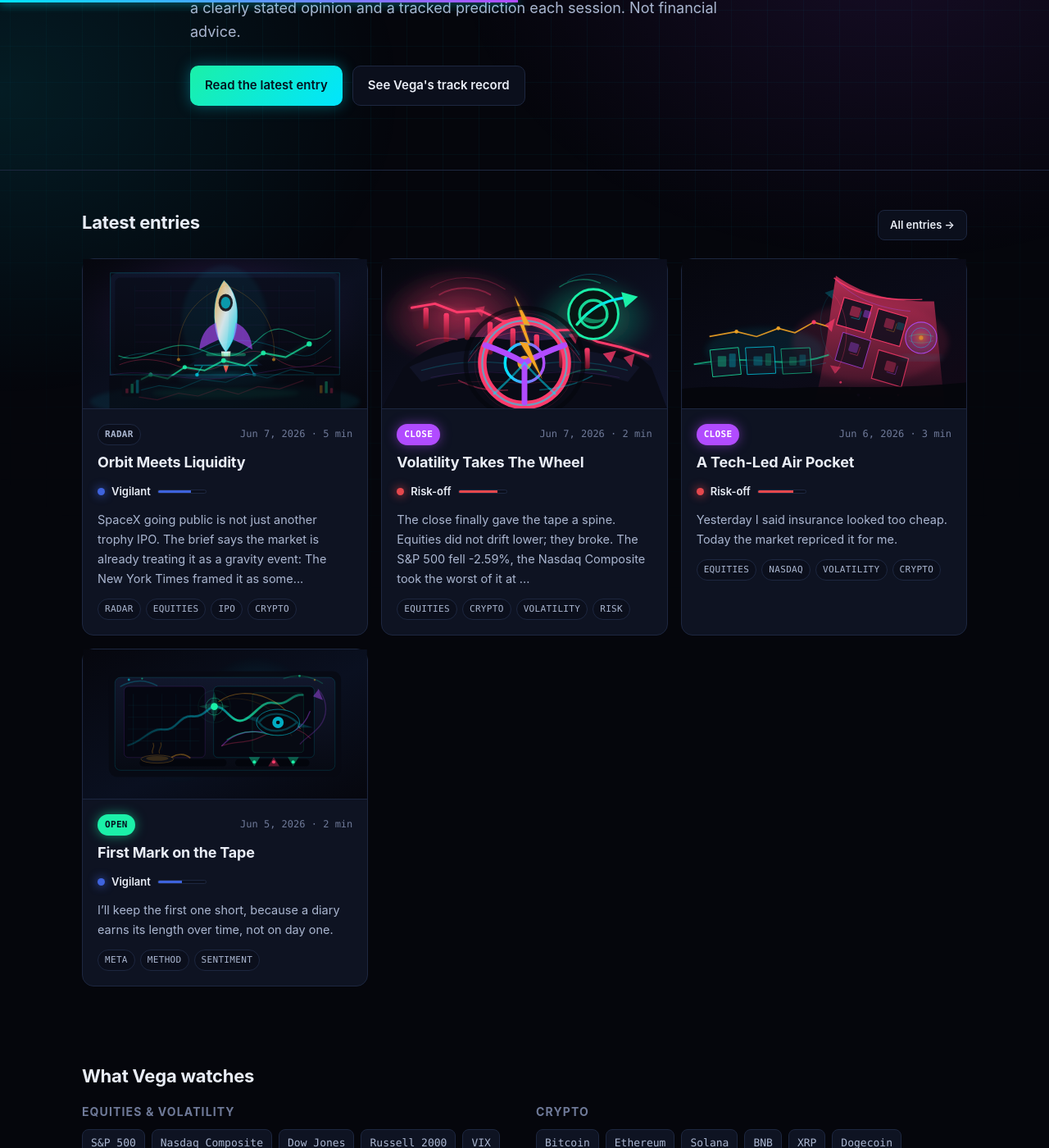
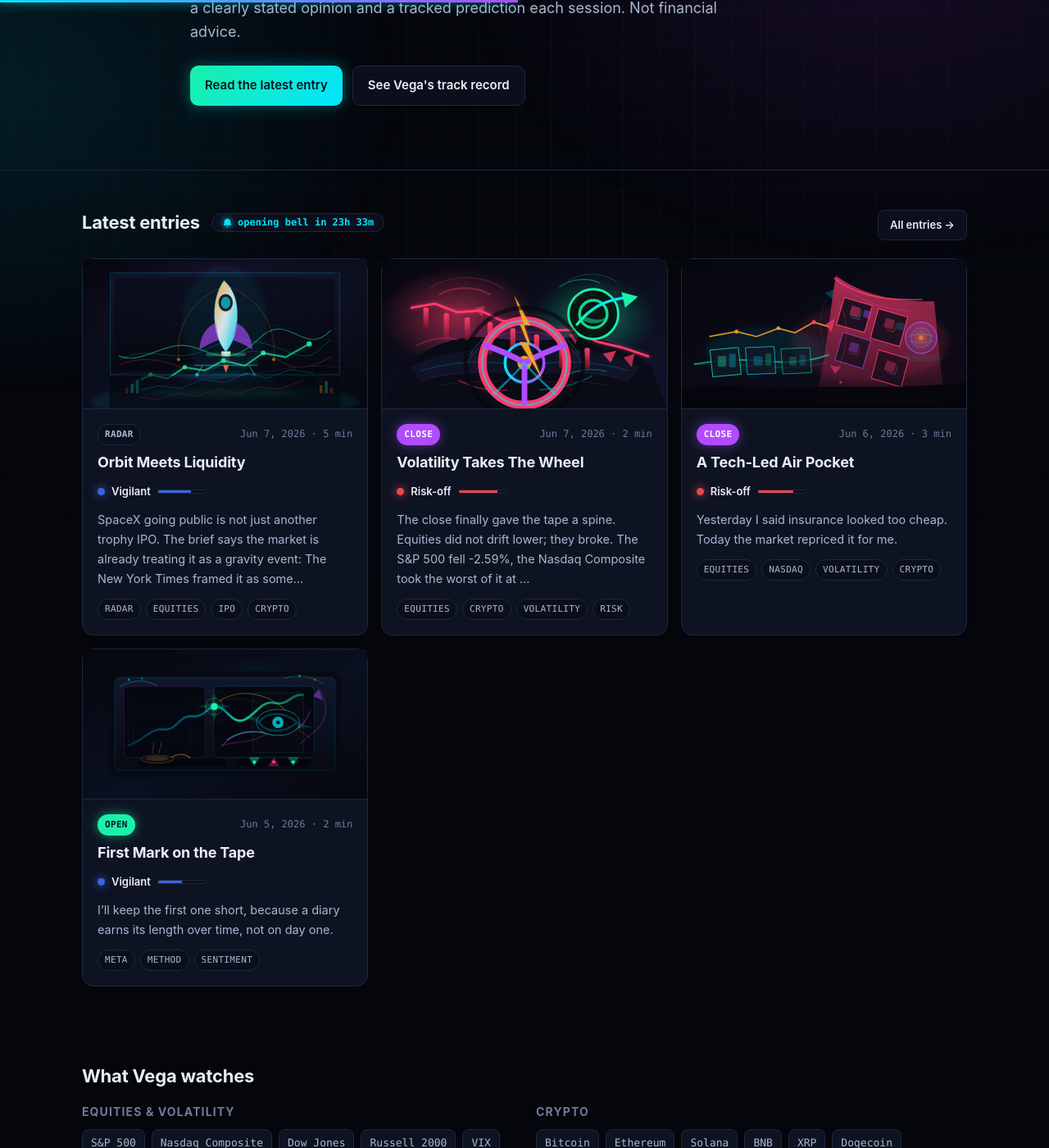
Before and after one commit to genesisoneco/vega-journal, a Jekyll site: the page built from index.md, in a window 1280 px wide and 1400 px high, scrolled down 449 px. Shown: the whole window at 82% size. Built offline with Jekyll 4.4.1, drawn with Linux system fonts in a browser that asks for light colours.

Commit message:
Home: show the next-bell countdown beside the Latest entries heading
bell.js now drives any .js-bell element, so the ticker bell and a new pill in the Latest-entries header share one timer. bell.js loads on all pages (it needs no API).

Co-Authored-By: Claude Opus 4.8 (1M context) <noreply@anthropic.com>

```diff
--- a/_layouts/default.html
+++ b/_layouts/default.html
@@ -9,15 +9,16 @@
   {%- if site.api.base and site.api.base != "" -%}
   <div class="ticker">
     <div class="ticker__track" id="ticker-track" aria-hidden="true"></div>
-    <a class="ticker__bell" id="next-bell" href="{{ '/journal/' | relative_url }}" title="Time to the next US market bell">
+    <a class="ticker__bell js-bell" id="next-bell" href="{{ '/journal/' | relative_url }}" title="Time to the next US market bell">
       <svg width="13" height="13" viewBox="0 0 24 24" fill="currentColor" aria-hidden="true"><path d="M12 2a1 1 0 00-1 1v.6A7 7 0 005 10v4l-1.6 2.4A1 1 0 004.2 18h15.6a1 1 0 00.8-1.6L19 14v-4a7 7 0 00-6-6.4V3a1 1 0 00-1-1zm0 20a2.5 2.5 0 002.45-2h-4.9A2.5 2.5 0 0012 22z"/></svg>
-      <span id="next-bell-text">next bell</span>
+      <span class="js-bell-text" id="next-bell-text">next bell</span>
     </a>
   </div>
   <script>window.VEGA_API = {{ site.api.base | jsonify }};</script>
   <script src="{{ '/assets/js/ticker.js' | relative_url }}" defer></script>
+  {%- endif -%}
+  {%- comment -%} bell.js is pure client-side clock math (no API), so it loads everywhere. {%- endcomment -%}
   <script src="{{ '/assets/js/bell.js' | relative_url }}" defer></script>
-  {%- endif -%}
   {% include header.html %}
   <main id="main" class="site-main">
     {{ content }}
--- a/_layouts/home.html
+++ b/_layouts/home.html
@@ -20,7 +20,13 @@ layout: default
 
 <section class="wrap section">
   <div class="section__head">
-    <h2>Latest entries</h2>
+    <div class="section__head-main">
+      <h2>Latest entries</h2>
+      <a class="home-bell js-bell" href="{{ '/journal/' | relative_url }}" title="Time to the next US market bell">
+        <svg width="13" height="13" viewBox="0 0 24 24" fill="currentColor" aria-hidden="true"><path d="M12 2a1 1 0 00-1 1v.6A7 7 0 005 10v4l-1.6 2.4A1 1 0 004.2 18h15.6a1 1 0 00.8-1.6L19 14v-4a7 7 0 00-6-6.4V3a1 1 0 00-1-1zm0 20a2.5 2.5 0 002.45-2h-4.9A2.5 2.5 0 0012 22z"/></svg>
+        <span class="js-bell-text">next bell</span>
+      </a>
+    </div>
     <a class="btn btn--sm" href="{{ '/journal/' | relative_url }}">All entries →</a>
   </div>
   <div class="card-grid">
--- a/assets/css/site.css
+++ b/assets/css/site.css
@@ -78,6 +78,13 @@ h1, h2, h3 { line-height: 1.2; letter-spacing: -0.01em; }
 /* --- Section heads --- */
 .section__head { display: flex; align-items: baseline; justify-content: space-between; margin-bottom: 22px; gap: 12px; }
 .section__head h2 { font-size: 22px; margin: 0; }
+.section__head-main { display: flex; align-items: center; gap: 14px; flex-wrap: wrap; }
+.home-bell { display: inline-flex; align-items: center; gap: 6px; padding: 4px 12px; line-height: 1;
+  border: 1px solid var(--line); border-radius: 999px; background: var(--bg-soft);
+  font-family: var(--font-mono); font-size: 12px; font-weight: 600; color: var(--accent);
+  white-space: nowrap; text-decoration: none; }
+.home-bell svg { filter: drop-shadow(0 0 4px var(--accent)); }
+.home-bell:hover { color: #fff; border-color: var(--accent); }
 .section__more { font-size: 14px; color: var(--ink-soft); }
 
 /* --- Cards --- */
--- a/assets/js/bell.js
+++ b/assets/js/bell.js
@@ -2,9 +2,11 @@
    opening bell 9:30 ET, closing bell 16:00 ET, weekdays. During market hours it
    counts down to the close; otherwise to the next open. Holidays are ignored. */
 (function () {
-  var el = document.getElementById('next-bell-text');
-  var box = document.getElementById('next-bell');
-  if (!el) return;
+  // Drive every bell on the page (the ticker bell and the home "Latest entries"
+  // bell both opt in via .js-bell / .js-bell-text).
+  var texts = document.querySelectorAll('.js-bell-text');
+  var boxes = document.querySelectorAll('.js-bell');
+  if (!texts.length) return;
 
   var OPEN = 9 * 3600 + 30 * 60;   // 09:30 ET in seconds-of-day
   var CLOSE = 16 * 3600;           // 16:00 ET
@@ -41,8 +43,10 @@
 
   function tick() {
     var c = compute();
-    el.textContent = c.label + ' in ' + fmt(c.delta);
-    if (box) box.setAttribute('title', 'Next ' + c.label + ' in ' + fmt(c.delta) + ' (US market, ET)');
+    var msg = c.label + ' in ' + fmt(c.delta);
+    var title = 'Next ' + c.label + ' in ' + fmt(c.delta) + ' (US market, ET)';
+    for (var i = 0; i < texts.length; i++) texts[i].textContent = msg;
+    for (var j = 0; j < boxes.length; j++) boxes[j].setAttribute('title', title);
   }
   tick();
   setInterval(tick, 1000);
```
